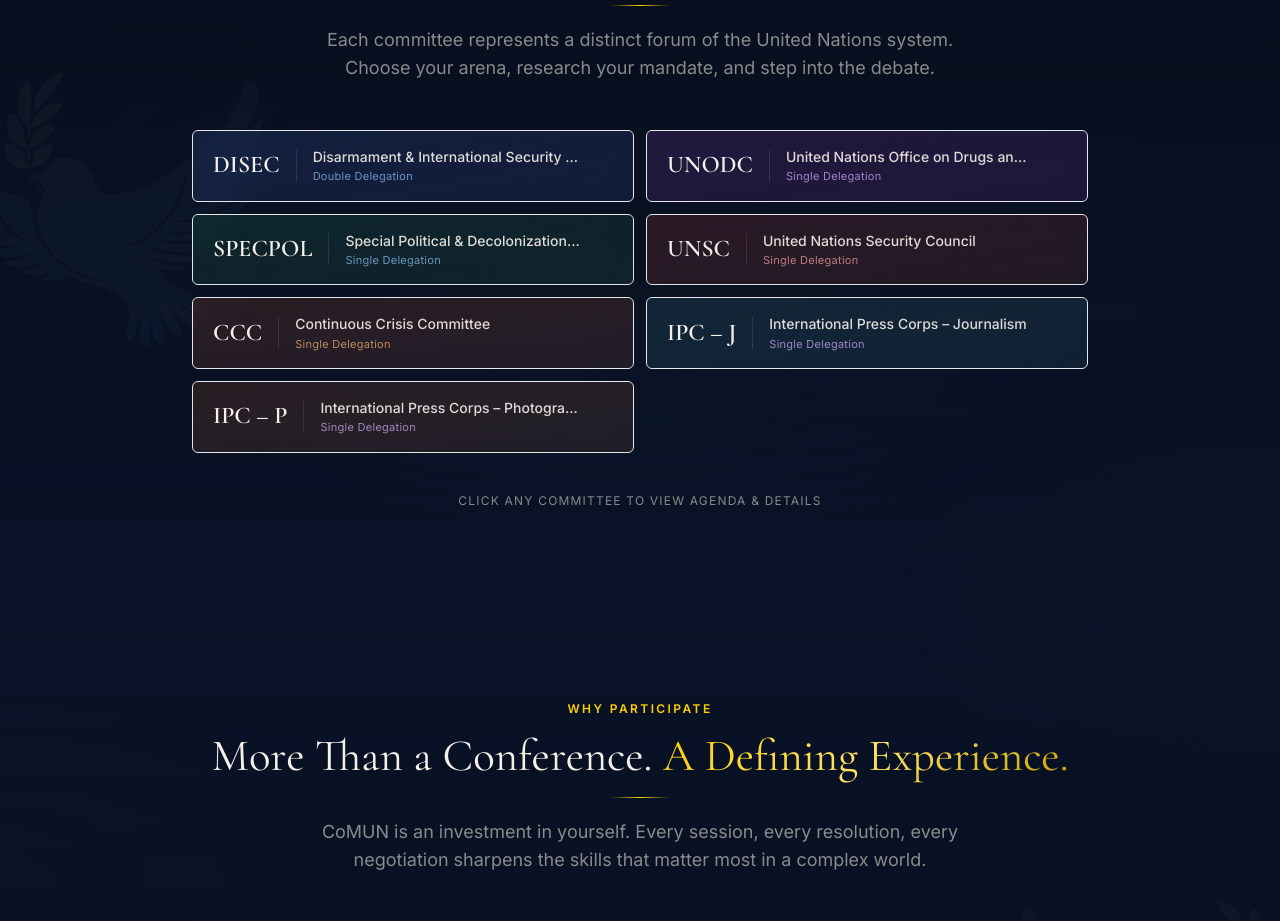
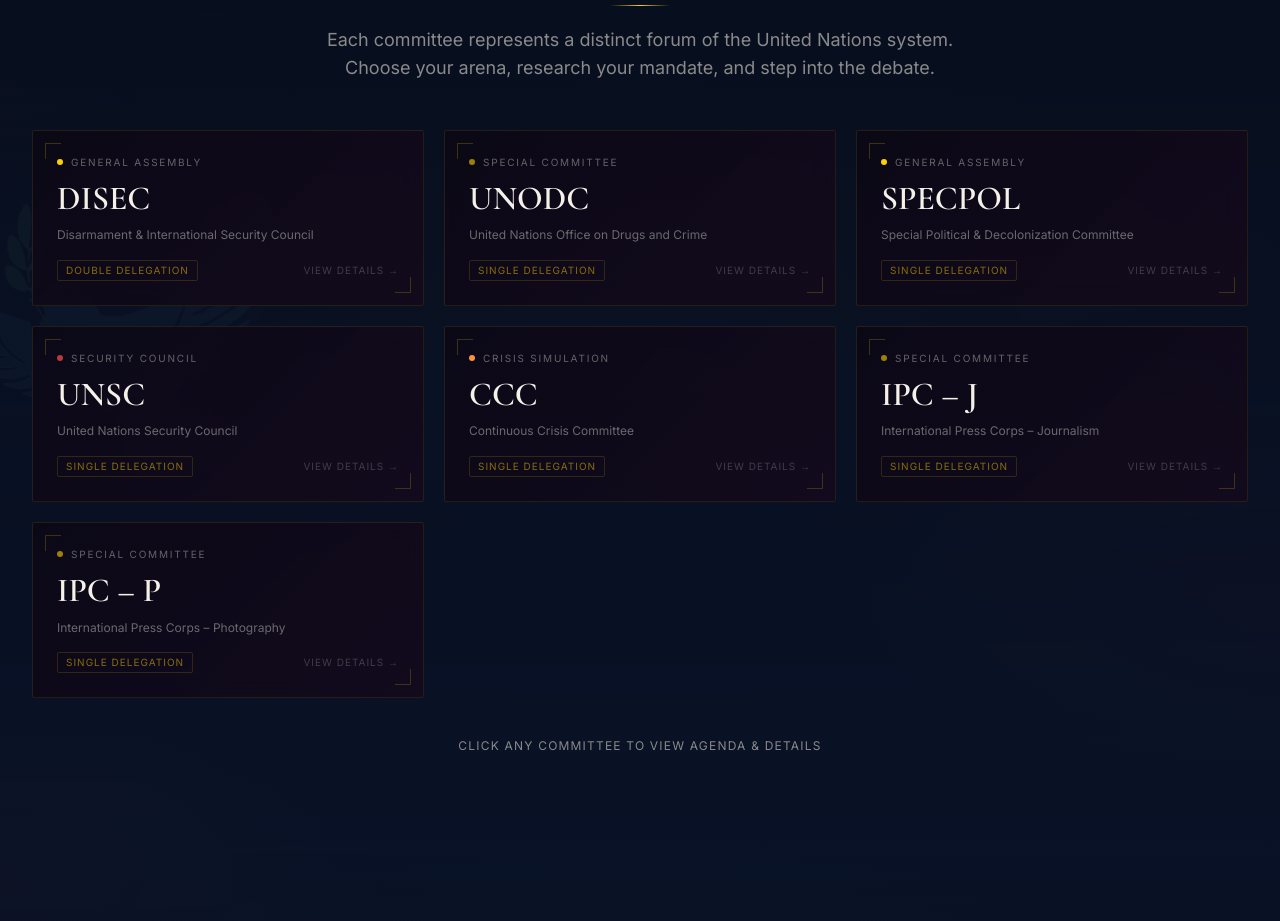
Before and after one commit to ShettyBro/phase-one-webapp-freelancing, a React (Vite) app: page / in a window 1280 px wide. Shown: the part 2880-3801 px from the top of the page. Built offline with nearby package versions, Linux system fonts and the light colour scheme; no server answers.

Commit message:
Redesign CommitteeCard: premium CoMUN-themed dark card with gold/maroon accents, corner brackets, serif code, category dot, format pill, hover glow

```diff
--- a/src/components/layout/CommitteesSection.tsx
+++ b/src/components/layout/CommitteesSection.tsx
@@ -39,8 +39,8 @@
           subtitle="Each committee represents a distinct forum of the United Nations system. Choose your arena, research your mandate, and step into the debate."
         />
 
-        {/* Committee list — compact horizontal rows */}
-        <div className="max-w-4xl mx-auto grid grid-cols-1 md:grid-cols-2 gap-3">
+        {/* Committee grid — 1 col mobile, 2 col sm, 3 col lg */}
+        <div className="grid grid-cols-1 sm:grid-cols-2 lg:grid-cols-3 gap-4 lg:gap-5">
           {COMMITTEES.map((c, i) => (
             <CommitteeCard key={c.code} committee={c} index={i} onClick={() => setSelectedCommittee(c)} />
           ))}
--- a/src/components/ui/CommitteeCard.tsx
+++ b/src/components/ui/CommitteeCard.tsx
@@ -1,14 +1,13 @@
 import React from 'react';
 import { motion } from 'framer-motion';
-import { ChevronRight } from 'lucide-react';
 import type { Committee } from '../../data/comun';
 
-// ─── Format badge colours ─────────────────────────────────────────────────
-const categoryAccent: Record<Committee['category'], string> = {
-  General:  'text-blue-300',
-  Security: 'text-red-300',
-  Crisis:   'text-orange-300',
-  Special:  'text-purple-300',
+// ─── Category accent map — maroon/gold theming only ──────────────────────
+const categoryMeta: Record<Committee['category'], { label: string; dot: string }> = {
+  General:  { label: 'General Assembly', dot: 'bg-comun-gold' },
+  Security: { label: 'Security Council', dot: 'bg-comun-maroon-light' },
+  Crisis:   { label: 'Crisis Simulation', dot: 'bg-orange-400' },
+  Special:  { label: 'Special Committee', dot: 'bg-comun-gold/60' },
 };
 
 // ─── Committee Card ───────────────────────────────────────────────────────
@@ -18,60 +17,84 @@
   onClick: () => void;
 }
 
-export const CommitteeCard: React.FC<CommitteeCardProps> = ({ committee, index, onClick }) => (
+export const CommitteeCard: React.FC<CommitteeCardProps> = ({ committee, index, onClick }) => {
+  const meta = categoryMeta[committee.category];
+
+  return (
     <motion.button
       type="button"
       onClick={onClick}
-    initial={{ opacity: 0, y: 24 }}
+      initial={{ opacity: 0, y: 32 }}
       whileInView={{ opacity: 1, y: 0 }}
-    viewport={{ once: true, margin: '-60px' }}
-    transition={{
-      duration: 0.55,
-      delay: 0.06 * (index % 4),
-      ease: [0.22, 1, 0.36, 1],
+      viewport={{ once: true, margin: '-50px' }}
+      transition={{ duration: 0.6, delay: 0.07 * (index % 3), ease: [0.22, 1, 0.36, 1] }}
+      whileHover={{ y: -6 }}
+      whileTap={{ scale: 0.98 }}
+      className="group relative w-full text-left cursor-pointer focus:outline-none"
+    >
+      {/* Card body */}
+      <div
+        className="relative overflow-hidden rounded-sm border border-comun-gold/10 group-hover:border-comun-gold/45 transition-colors duration-400 h-full"
+        style={{
+          background: 'linear-gradient(135deg, rgba(12,8,22,0.92) 0%, rgba(20,10,28,0.85) 100%)',
+          backdropFilter: 'blur(12px)',
+          boxShadow: '0 0 0 0 rgba(255,208,0,0)',
+          transition: 'border-color 0.4s ease, box-shadow 0.4s ease',
         }}
-    whileHover={{ y: -4, scale: 1.01 }}
-    whileTap={{ scale: 0.98 }}
-    className="group relative w-full text-left overflow-hidden rounded-md cursor-pointer
-      border border-white/8 hover:border-comun-gold/50
-      hover:shadow-[0_0_28px_rgba(255,208,0,0.12)]
-      transition-all duration-300"
-    style={{ backdropFilter: 'blur(10px)', background: 'rgba(255,255,255,0.03)' }}
+        onMouseEnter={e => {
+          (e.currentTarget as HTMLDivElement).style.boxShadow = '0 8px 40px rgba(255,208,0,0.13), inset 0 1px 0 rgba(255,208,0,0.08)';
+        }}
+        onMouseLeave={e => {
+          (e.currentTarget as HTMLDivElement).style.boxShadow = '0 0 0 0 rgba(255,208,0,0)';
+        }}
       >
-    {/* Gold top accent line */}
-    <div className="absolute top-0 left-0 right-0 h-[2px] bg-gradient-to-r from-transparent via-comun-gold/0 to-transparent group-hover:via-comun-gold/60 transition-all duration-500" />
+        {/* Top gold bar — expands on hover */}
+        <div className="absolute top-0 left-0 right-0 h-[1px] bg-gradient-to-r from-comun-maroon/60 via-comun-gold/80 to-comun-maroon/60 opacity-0 group-hover:opacity-100 transition-opacity duration-400" />
 
-    {/* Background gradient based on committee colour */}
-    <div className={`absolute inset-0 bg-gradient-to-br ${committee.color} opacity-60`} />
+        {/* Ambient inner glow */}
+        <div className="absolute top-0 right-0 w-28 h-28 rounded-full opacity-0 group-hover:opacity-100 transition-opacity duration-500"
+          style={{ background: 'radial-gradient(circle, rgba(255,208,0,0.06) 0%, transparent 70%)', transform: 'translate(30%, -30%)' }}
+        />
 
-    {/* Content */}
-    <div className="relative flex items-center gap-4 px-5 py-4">
-      {/* Code block */}
-      <div className="flex-shrink-0">
-        <span className="font-serif-display text-2xl font-semibold text-comun-white group-hover:text-comun-gold transition-colors duration-300 leading-none">
-          {committee.name}
+        {/* Corner bracket TL */}
+        <div className="absolute top-3 left-3 w-4 h-4 border-t border-l border-comun-gold/20 group-hover:border-comun-gold/60 transition-colors duration-400" />
+        {/* Corner bracket BR */}
+        <div className="absolute bottom-3 right-3 w-4 h-4 border-b border-r border-comun-gold/20 group-hover:border-comun-gold/60 transition-colors duration-400" />
+
+        {/* Main content */}
+        <div className="relative px-6 py-6 flex flex-col gap-3 h-full min-h-[148px]">
+
+          {/* Category pill */}
+          <div className="flex items-center gap-2">
+            <span className={`w-1.5 h-1.5 rounded-full flex-shrink-0 ${meta.dot}`} />
+            <span className="font-sans text-[10px] text-comun-muted/70 tracking-[0.18em] uppercase">
+              {meta.label}
             </span>
           </div>
 
-      {/* Divider */}
-      <div className="w-px h-8 bg-white/10 flex-shrink-0" />
+          {/* Committee code — large serif */}
+          <h3 className="font-serif-display text-[2.1rem] leading-none font-semibold text-comun-white group-hover:text-comun-gold transition-colors duration-350">
+            {committee.name}
+          </h3>
 
-      {/* Full name + format */}
-      <div className="flex-1 min-w-0">
-        <p className="font-sans text-sm font-medium text-comun-white/90 leading-snug truncate">
+          {/* Full name */}
+          <p className="font-sans text-xs text-comun-muted/75 leading-snug flex-1">
             {committee.fullName}
           </p>
+
+          {/* Footer row */}
+          <div className="flex items-center justify-between mt-1">
             {committee.format && (
-          <p className={`font-sans text-[11px] mt-0.5 ${categoryAccent[committee.category]} opacity-70 tracking-wide`}>
+              <span className="font-sans text-[10px] text-comun-gold/50 uppercase tracking-widest border border-comun-gold/15 px-2 py-0.5 rounded-sm">
                 {committee.format}
-          </p>
+              </span>
             )}
+            <span className="font-sans text-[10px] text-comun-muted/40 group-hover:text-comun-gold/60 uppercase tracking-widest transition-colors duration-300 ml-auto">
+              View Details →
+            </span>
           </div>
-
-      {/* Arrow CTA */}
-      <ChevronRight
-        className="w-4 h-4 text-comun-gold/0 group-hover:text-comun-gold/80 flex-shrink-0 transition-all duration-300 group-hover:translate-x-0.5"
-      />
+        </div>
       </div>
     </motion.button>
   );
+};
```
Lines whose indentation alone changed are shown as unchanged.
